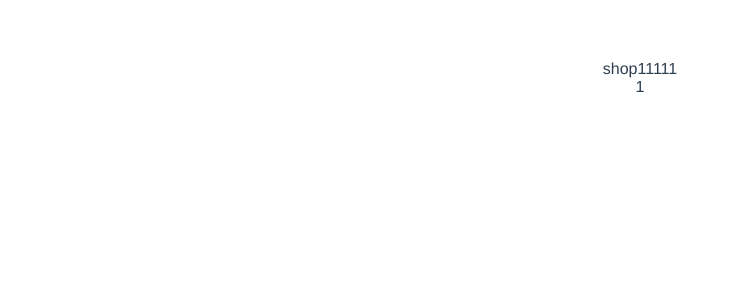
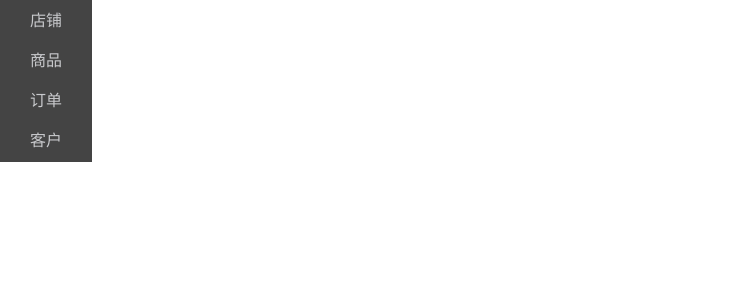
Before and after one commit to youzan-team/yz, a Vue app: page /#/shop in a window 1280 px wide. Shown: the top 300 px of the page, without its empty margins (0-740 px from the left). Built offline with nearby package versions, Linux system fonts and the light colour scheme.

Commit message:
create 19-11-4

```diff
--- a/src/App.vue
+++ b/src/App.vue
@@ -1,7 +1,7 @@
 <template>
   <div id="app">
       <router-view></router-view>
-      1
+
   </div>
 </template>
 
@@ -21,8 +21,19 @@ export default {
   font-family: 'Avenir', Helvetica, Arial, sans-serif;
   -webkit-font-smoothing: antialiased;
   -moz-osx-font-smoothing: grayscale;
-  text-align: center;
-  color: #2c3e50;
-  margin-top: 60px;
+  /* text-align: center; */
+  /* color: #2c3e50; */
+  /* margin-top: 60px; */
+
+}
+html,body{
+    margin: 0;
+    padding: 0;
+  }
+ul,li{
+  list-style: none;
+}
+a{
+  text-decoration: none;
 }
 </style>
--- /dev/null
+++ b/src/components/ShopNav.vue
@@ -0,0 +1,35 @@
+<template>
+
+<el-container>
+  <el-aside width="92px">
+      <span class="bang"></span>
+      <router-link tag='div' to='./shop'>店铺</router-link>
+      <router-link tag='div' to='./product'>商品</router-link>
+      <router-link tag='div' to='./order'>订单</router-link>
+      <router-link tag='div' to='./customer'>客户</router-link>
+  </el-aside>
+
+</el-container>
+
+</template>
+
+<script>
+export default {
+
+}
+</script>
+
+<style lang='scss' scoped>
+ .el-aside {
+    background-color: #444444;
+    color: #c8c9cc;
+    height: 100%;
+    text-align: center;
+    border: #444444 1px solid;
+    // line-height: 200px;
+    >div{
+        height: 40px;
+        line-height: 40px;
+    }
+  }
+</style>
--- a/src/views/product/Product.vue
+++ b/src/views/product/Product.vue
@@ -10,6 +10,6 @@ export default {
 }
 </script>
 
-<style>
+<style lang="scss" scoped>
 
 </style>
--- a/src/views/shop/Shop.vue
+++ b/src/views/shop/Shop.vue
@@ -1,13 +1,19 @@
 <template>
-    <div>shop11111</div>
+    <div>
+        <shopNav></shopNav>
+    </div>
 </template>
 
 <script>
+import shopNav from "@/components/ShopNav.vue"
 export default {
-
+    name:'shop',
+    components: {
+        shopNav
+    }
 }
 </script>
 
-<style>
+<style lang="scss" scoped>
 
 </style>
```
Also changed, not shown: src/views/shop/ShopNav.vue (deleted, +0 -13 lines).
